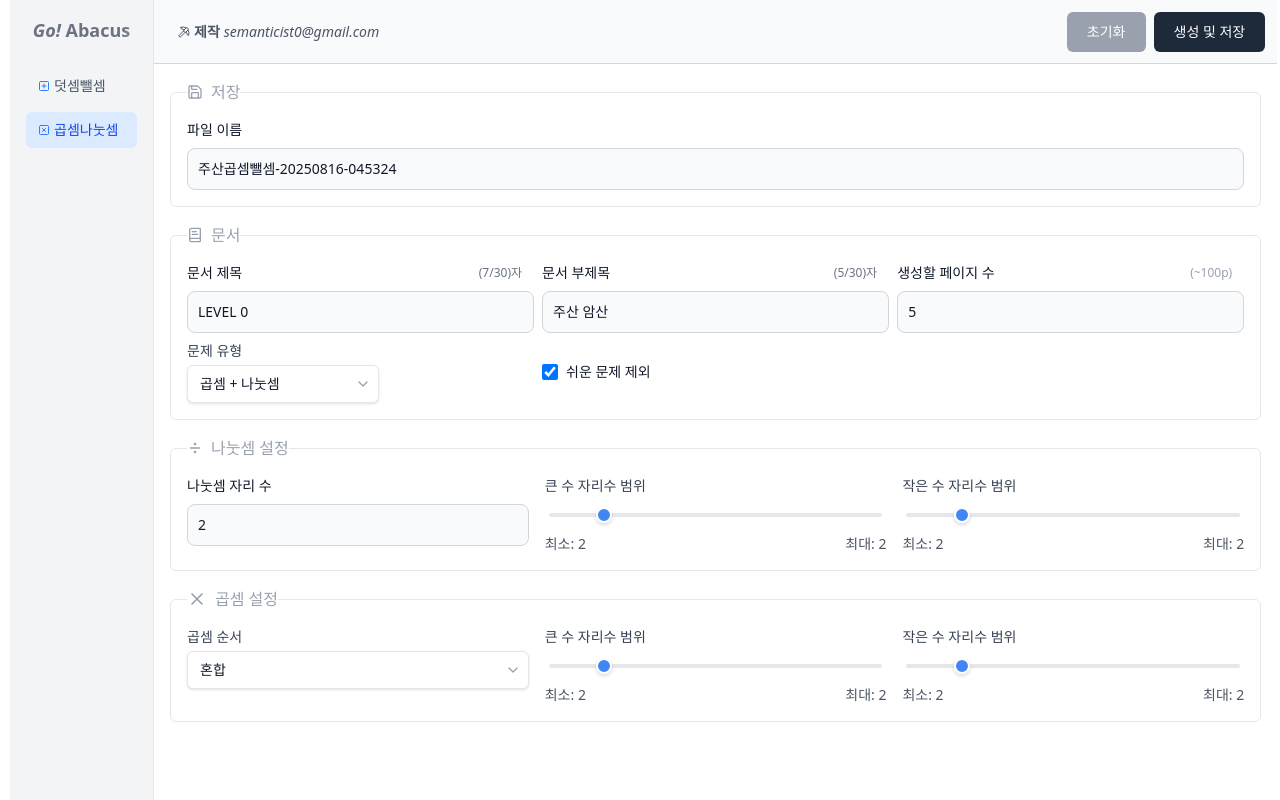
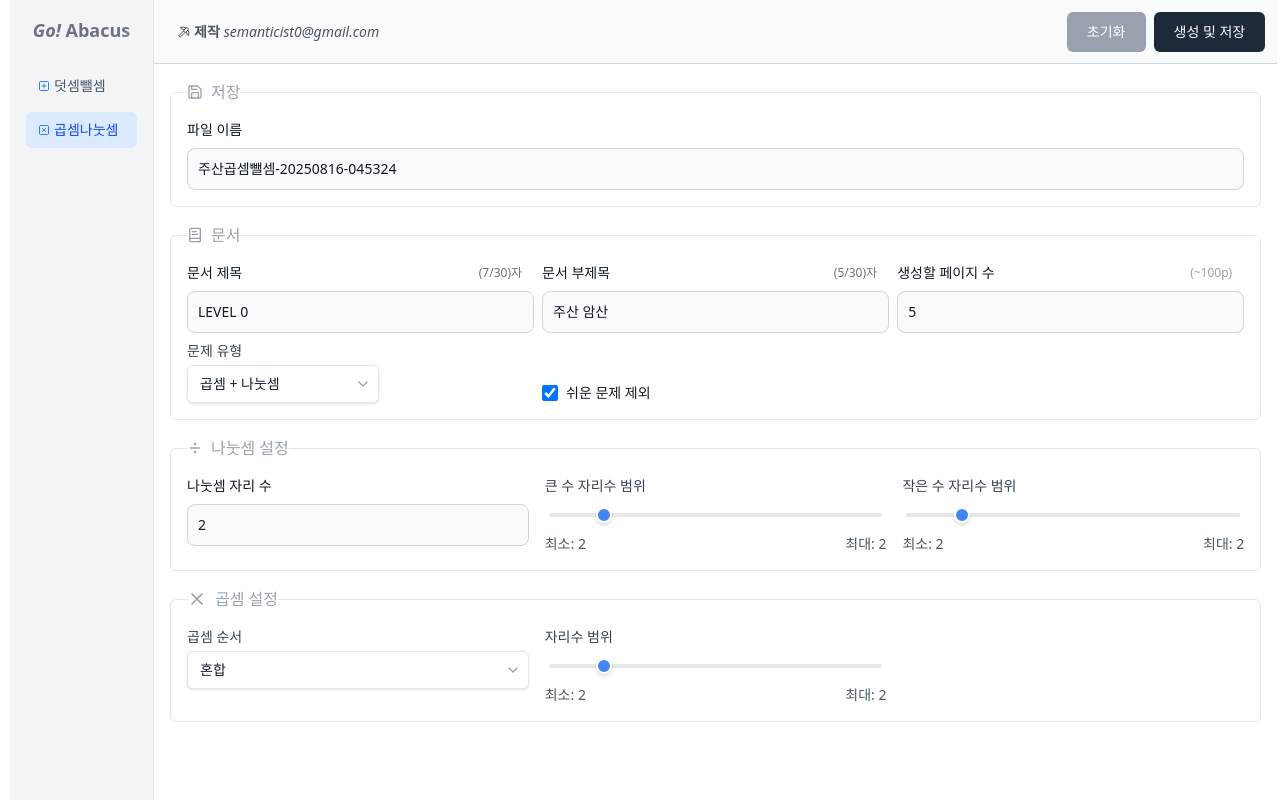
Before and after one commit to semanticist21/go-abacus, a React (Vite) app: page / in a window 1280 px wide. Both pictures are taken after a click on the button "곱셈나눗셈". Built offline with nearby package versions, Linux system fonts and the light colour scheme.

Commit message:
feat: add tooltips and simplify multiply digit range settings

```diff
--- a/package.json
+++ b/package.json
@@ -1,5 +1,6 @@
 {
   "dependencies": {
+    "@radix-ui/react-tooltip": "^1.2.8",
     "@tailwindcss/vite": "^4.1.12",
     "@tauri-apps/api": "^2.7.0",
     "@tauri-apps/plugin-dialog": "^2.3.2",
--- a/src/components/ui/input.tsx
+++ b/src/components/ui/input.tsx
@@ -39,7 +39,7 @@ const Input: FC<MainOptionProps> = ({label, containerClassName, className, formP
         id={id}
         type="text"
         className={cn(
-          'block w-full rounded-lg border border-gray-300 bg-gray-50 p-2.5 text-sm text-gray-900 placeholder:text-gray-400 transition-all focus:border-blue-500 focus:ring-blue-500',
+          'block w-full rounded-lg border border-gray-300 bg-gray-50 p-2.5 text-sm text-gray-900 transition-all placeholder:text-gray-400 focus:border-blue-500 focus:ring-blue-500',
           className
         )}
         required
--- a/src/components/ui/range-slider.tsx
+++ b/src/components/ui/range-slider.tsx
@@ -2,6 +2,7 @@ import Slider from 'rc-slider';
 import 'rc-slider/assets/index.css';
 
 import {cn} from '@/util/cn';
+import {Tooltip} from './tooltip';
 
 interface RangeSliderProps {
   label?: string;
@@ -11,6 +12,7 @@ interface RangeSliderProps {
   value: [number, number];
   onChange: (value: [number, number]) => void;
   step?: number;
+  tooltip?: string;
 }
 
 const RangeSlider = ({
@@ -21,10 +23,20 @@ const RangeSlider = ({
   value,
   onChange,
   step = 1,
+  tooltip,
 }: RangeSliderProps) => {
+  const labelContent = (
+    <span className="cursor-help text-sm font-medium text-gray-700">{label}</span>
+  );
+
   return (
     <div className={cn('flex flex-col gap-3', containerClassName)}>
-      {label && <label className="text-sm font-medium text-gray-700">{label}</label>}
+      {label &&
+        (tooltip ? (
+          <Tooltip content={tooltip}>{labelContent}</Tooltip>
+        ) : (
+          <label className="text-sm font-medium text-gray-700">{label}</label>
+        ))}
       <div className="px-1">
         <Slider
           range
--- a/src/components/ui/select.tsx
+++ b/src/components/ui/select.tsx
@@ -15,14 +15,14 @@ const Select = ({label, containerClassName, className, children, ...props}: Sele
       <div className="relative">
         <select
           className={cn(
-            'w-full appearance-none rounded-md border border-gray-200 bg-white px-3 py-2 text-sm text-gray-900 shadow-sm transition-colors hover:border-gray-300 focus:border-blue-500 focus:outline-none focus:ring-1 focus:ring-blue-500',
+            'w-full appearance-none rounded-md border border-gray-200 bg-white px-3 py-2 text-sm text-gray-900 shadow-sm transition-colors hover:border-gray-300 focus:border-blue-500 focus:ring-1 focus:ring-blue-500 focus:outline-none',
             className
           )}
           {...props}
         >
           {children}
         </select>
-        <ChevronDown className="pointer-events-none absolute right-2 top-1/2 size-4 -translate-y-1/2 text-gray-400" />
+        <ChevronDown className="pointer-events-none absolute top-1/2 right-2 size-4 -translate-y-1/2 text-gray-400" />
       </div>
     </div>
   );
--- /dev/null
+++ b/src/components/ui/tooltip.tsx
@@ -0,0 +1,36 @@
+import * as TooltipPrimitive from '@radix-ui/react-tooltip';
+import {ReactNode} from 'react';
+
+import {cn} from '@/util/cn';
+
+interface TooltipProps {
+  children: ReactNode;
+  content: ReactNode;
+  side?: 'top' | 'right' | 'bottom' | 'left';
+  className?: string;
+}
+
+const TooltipProvider = TooltipPrimitive.Provider;
+
+const Tooltip = ({children, content, side = 'top', className}: TooltipProps) => {
+  return (
+    <TooltipPrimitive.Root delayDuration={100}>
+      <TooltipPrimitive.Trigger asChild>{children}</TooltipPrimitive.Trigger>
+      <TooltipPrimitive.Portal>
+        <TooltipPrimitive.Content
+          side={side}
+          className={cn(
+            'z-50 max-w-xs overflow-hidden rounded-md bg-gray-900 px-3 py-1.5 text-xs text-white shadow-md',
+            className
+          )}
+          sideOffset={8}
+        >
+          {content}
+          <TooltipPrimitive.Arrow className="fill-gray-900" />
+        </TooltipPrimitive.Content>
+      </TooltipPrimitive.Portal>
+    </TooltipPrimitive.Root>
+  );
+};
+
+export {Tooltip, TooltipProvider};
--- a/src/main.tsx
+++ b/src/main.tsx
@@ -3,9 +3,11 @@ import ReactDOM from 'react-dom/client';
 import {Toaster} from 'react-hot-toast';
 
 import App from './app';
+import {TooltipProvider} from './components/ui/tooltip';
 
 ReactDOM.createRoot(document.getElementById('root') as HTMLElement).render(
   <React.StrictMode>
+    <TooltipProvider>
       <Toaster
         position="bottom-center"
         toastOptions={{
@@ -15,5 +17,6 @@ ReactDOM.createRoot(document.getElementById('root') as HTMLElement).render(
         }}
       />
       <App />
+    </TooltipProvider>
   </React.StrictMode>
 );
--- a/src/pages/multiply/body.tsx
+++ b/src/pages/multiply/body.tsx
@@ -5,6 +5,7 @@ import {BookText, DivideIcon, Save, X} from 'lucide-react';
 import {Checkbox} from '../../components/ui/checkbox';
 import Input from '../../components/ui/input';
 import RangeSlider from '../../components/ui/range-slider';
+import {Tooltip} from '../../components/ui/tooltip';
 
 const MultiplyBody = () => {
   const {options, setOptions} = useMultiplyOptionStore();
@@ -31,7 +32,7 @@ const MultiplyBody = () => {
           <BookText className="size-4" /> 문서
         </legend>
 
-        <div className="grid w-full grid-cols-3 gap-2">
+        <div className="grid w-full grid-cols-3 items-end gap-2">
           <Input
             containerClassName="flex-1"
             label="문서 제목"
@@ -82,14 +83,15 @@ const MultiplyBody = () => {
             <option value="multiply">곱셈만</option>
             <option value="divide">나눗셈만</option>
           </Select>
-          <Checkbox
-            checked={options.exclude_easy}
-            label="쉬운 문제 제외"
-            containerProps={{
-              title: '0, 1이 포함된 쉬운 문제를 제외합니다.',
-            }}
-            onChange={(e) => setOptions({exclude_easy: e.target.checked})}
-          />
+          <Tooltip content="0, 1이 포함된 쉬운 문제를 제외합니다.">
+            <div className="cursor-help">
+              <Checkbox
+                checked={options.exclude_easy}
+                label="쉬운 문제 제외"
+                onChange={(e) => setOptions({exclude_easy: e.target.checked})}
+              />
+            </div>
+          </Tooltip>
         </div>
       </fieldset>
 
@@ -114,6 +116,7 @@ const MultiplyBody = () => {
               label="큰 수 자리수 범위"
               max={7}
               min={1}
+              tooltip="나눗셈에서 피제수(나누어지는 수)의 자릿수 범위를 설정합니다."
               value={[options.big_divide_min_digit, options.big_divide_max_digit]}
               onChange={([min, max]) =>
                 setOptions({
@@ -126,6 +129,7 @@ const MultiplyBody = () => {
               label="작은 수 자리수 범위"
               max={7}
               min={1}
+              tooltip="나눗셈에서 제수(나누는 수)의 자릿수 범위를 설정합니다."
               value={[options.small_divide_min_digit, options.small_divide_max_digit]}
               onChange={([min, max]) =>
                 setOptions({
@@ -161,26 +165,15 @@ const MultiplyBody = () => {
               <option value="swap">교대로</option>
             </Select>
             <RangeSlider
-              label="큰 수 자리수 범위"
+              label="자리수 범위"
               max={7}
               min={1}
-              value={[options.big_multiply_min_digit, options.big_multiply_max_digit]}
+              tooltip="곱셈에서 사용할 숫자의 자릿수 범위를 설정합니다."
+              value={[options.multiply_min_digit, options.multiply_max_digit]}
               onChange={([min, max]) =>
                 setOptions({
-                  big_multiply_min_digit: min,
-                  big_multiply_max_digit: max,
-                })
-              }
-            />
-            <RangeSlider
-              label="작은 수 자리수 범위"
-              max={7}
-              min={1}
-              value={[options.small_multiply_min_digit, options.small_multiply_max_digit]}
-              onChange={([min, max]) =>
-                setOptions({
-                  small_multiply_min_digit: min,
-                  small_multiply_max_digit: max,
+                  multiply_min_digit: min,
+                  multiply_max_digit: max,
                 })
               }
             />
--- a/src/pages/multiply/type.ts
+++ b/src/pages/multiply/type.ts
@@ -22,11 +22,8 @@ export const multiplyOptionsSchema = z.object({
   small_divide_max_digit: z.number().min(1).max(7).default(2),
 
   // 곱하기
-  big_multiply_max_digit: z.number().min(1).max(7).default(2),
-  big_multiply_min_digit: z.number().min(1).max(7).default(2),
-
-  small_multiply_max_digit: z.number().min(1).max(7).default(2),
-  small_multiply_min_digit: z.number().min(1).max(7).default(2),
+  multiply_max_digit: z.number().min(1).max(7).default(2),
+  multiply_min_digit: z.number().min(1).max(7).default(2),
 
   multiply_order: z.enum(['mix', 'large_first', 'small_first', 'swap']).default('mix'),
 
--- a/vite.config.ts
+++ b/vite.config.ts
@@ -1,7 +1,7 @@
 import tailwindcss from '@tailwindcss/vite';
 import react from '@vitejs/plugin-react';
+import path from 'path';
 import {defineConfig} from 'vite';
-import path from 'path';
 
 // https://vitejs.dev/config/
 export default defineConfig(async () => ({
```
Also changed, not shown: 1 other file (tests, documents, lock files or other folders). Lines whose indentation alone changed are shown as unchanged.
